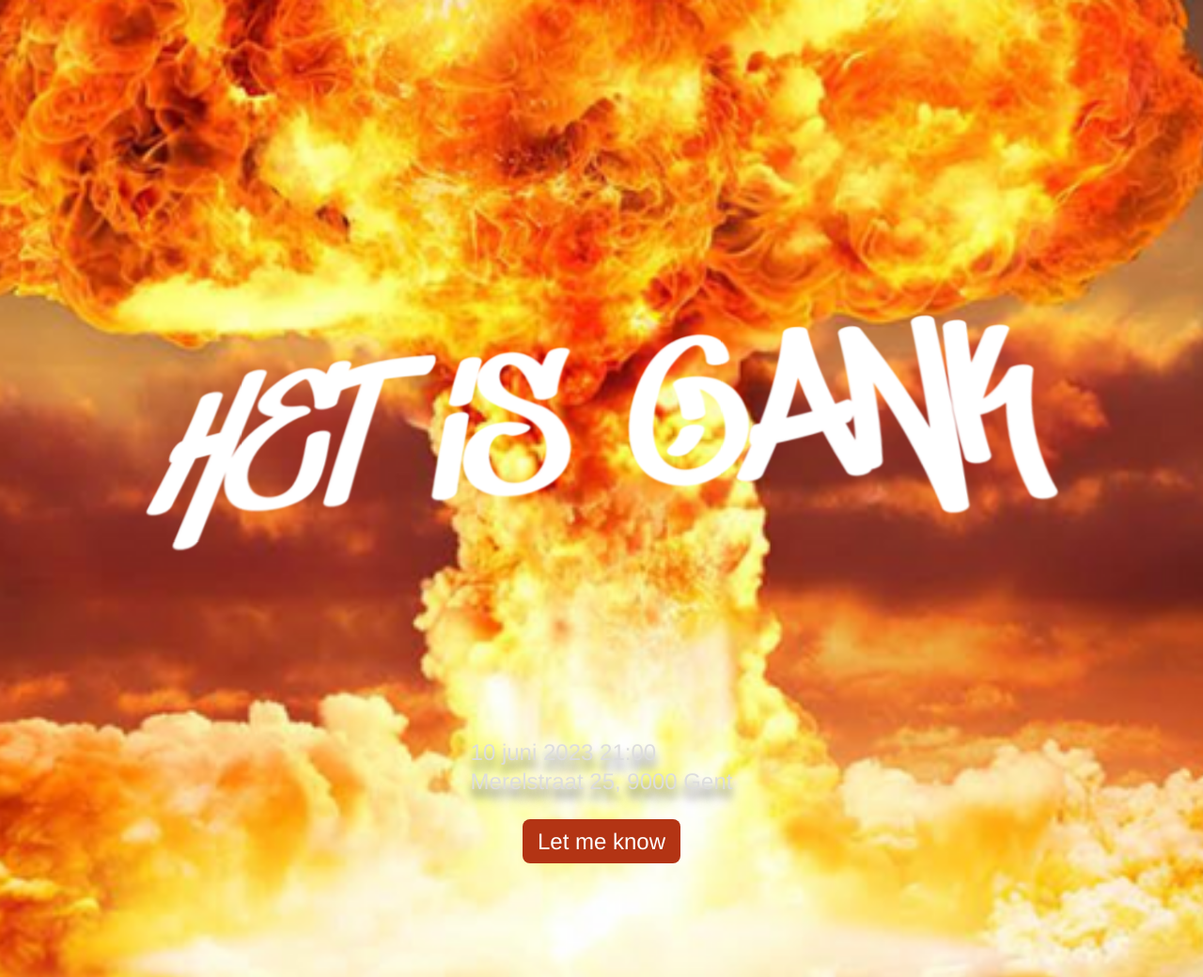
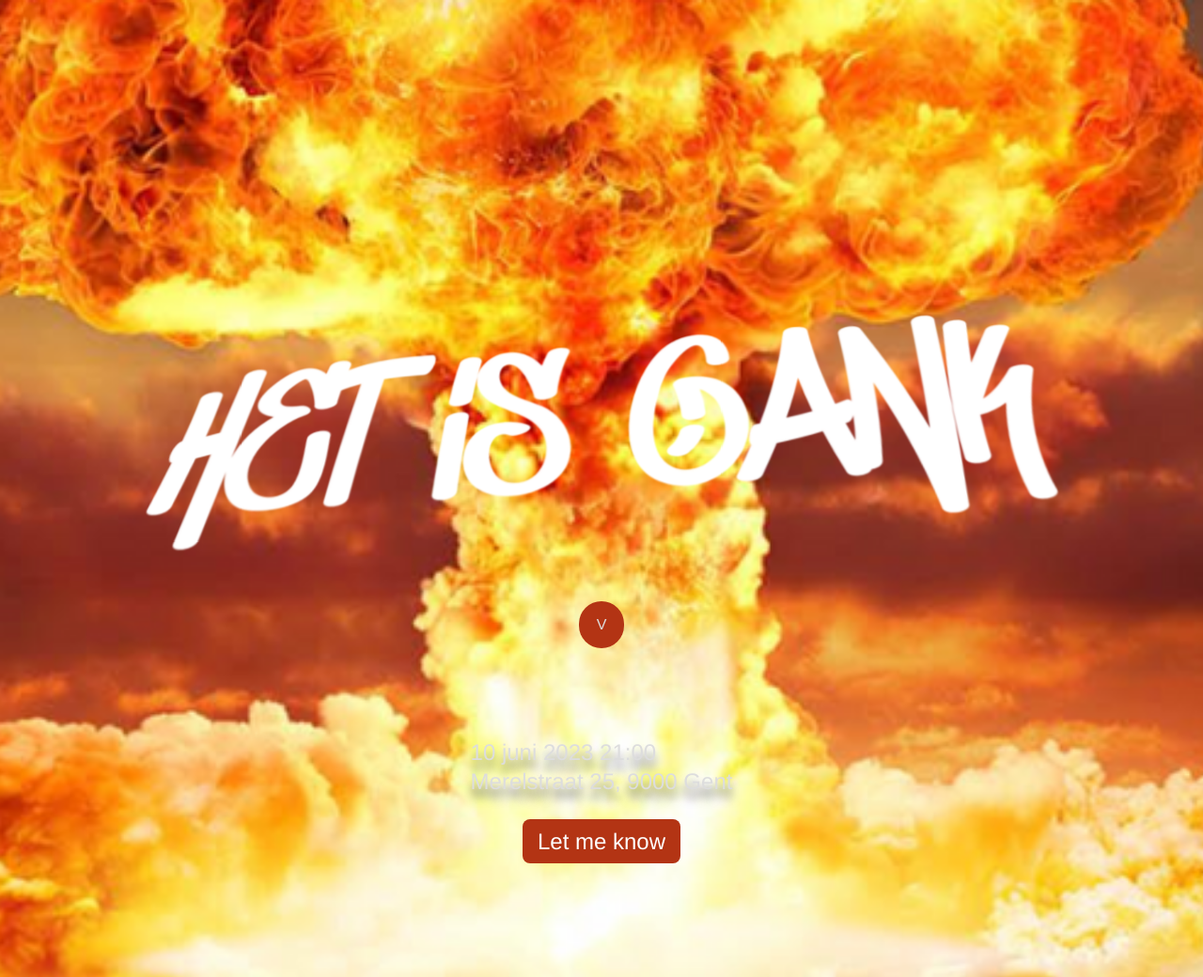
Before and after one commit to BRUL/gank, a plain HTML site: page index.html in a window 1280 px wide. Shown: the whole page at 94% size. Drawn offline with Linux system fonts and the light colour scheme.

Commit message:
scrollindicator added

```diff
--- a/index.html
+++ b/index.html
@@ -16,6 +16,10 @@
     <div  class="flag" id="flag2"></div>
 
     <h1><img src="./gank.png" alt="Het is Gank" width="200px" /></h1>
+
+
+    <div class="scroll">
+    </div>
 
     <div class="content">
         <p>10 juni 2023 21:00<br />
@@ -46,11 +50,14 @@
                 document.body.style.backgroundSize = ((scrollLength + 100) - scrollPosition) + "vw";
                 document.getElementById("flag1").style.left = - 100 + scrollPosition + "vw";
                 document.getElementById("flag2").style.left = 130 - scrollPosition + "vw";
+                document.getElementsByClassName("scroll")[0].style.opacity = 1 - scrollPosition/100 + "";
+                console.log(1 - scrollPosition/100 + "")
             }
             if (scrollPosition >= scrollLength) {
                 document.body.style.backgroundSize = "100vw";
                 document.getElementById("flag1").style.left = 0;
                 document.getElementById("flag2").style.left = 130-100 + "vw";
+                document.getElementsByClassName("scroll")[0].style.opacity = "0";
             }
 
         }
--- a/style.css
+++ b/style.css
@@ -86,6 +86,10 @@ h1 img {
     left: 30vw;
 }
 
+.scroll {
+    display: none;
+}
+
 @media (prefers-reduced-motion: no-preference) {
     body {
         background-size: 200vw;
@@ -102,5 +106,21 @@ h1 img {
         left: -70vw;
     }
 
+    .scroll {
+        display: block;
+        width: 3em;
+        left: calc(50vw - 3em / 2);
+        box-sizing: border-box;
+        top: 80vh;
+        margin: 0 auto;
+        padding: 1em;
+        border-radius: 2em;
+        background-color: #B33414;
+        text-align: center;
+        position: fixed;
+    }
+    .scroll::before {
+        content: "V";
+    }
 
 }
```
